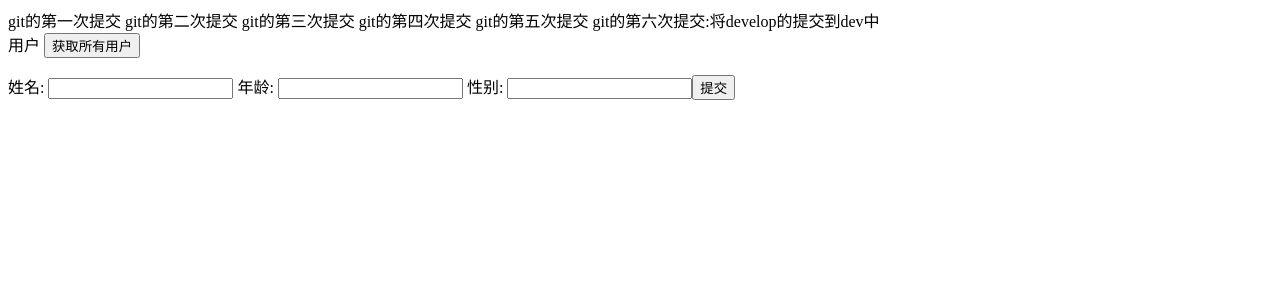
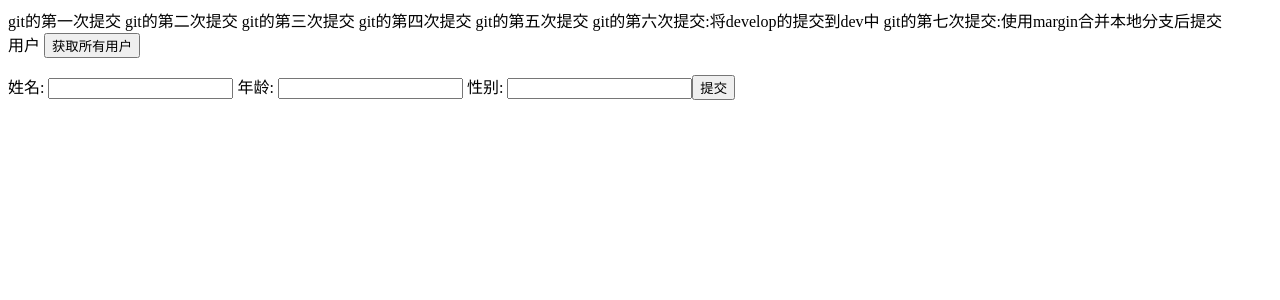
Before and after one commit to 2568452755/curd-client, a Vue app: page / in a window 1280 px wide. Shown: the top 300 px of the page. Built offline with nearby package versions, Linux system fonts and the light colour scheme.

Commit message:
使用merge提交的

```diff
--- a/src/App.vue
+++ b/src/App.vue
@@ -6,7 +6,9 @@
   git的第四次提交
   git的第五次提交
   git的第六次提交:将develop的提交到dev中
-   <user />
+    git的第七次提交:使用margin合并本地分支后提交
+
+    <user />
   </div>
 </template>
 
```
